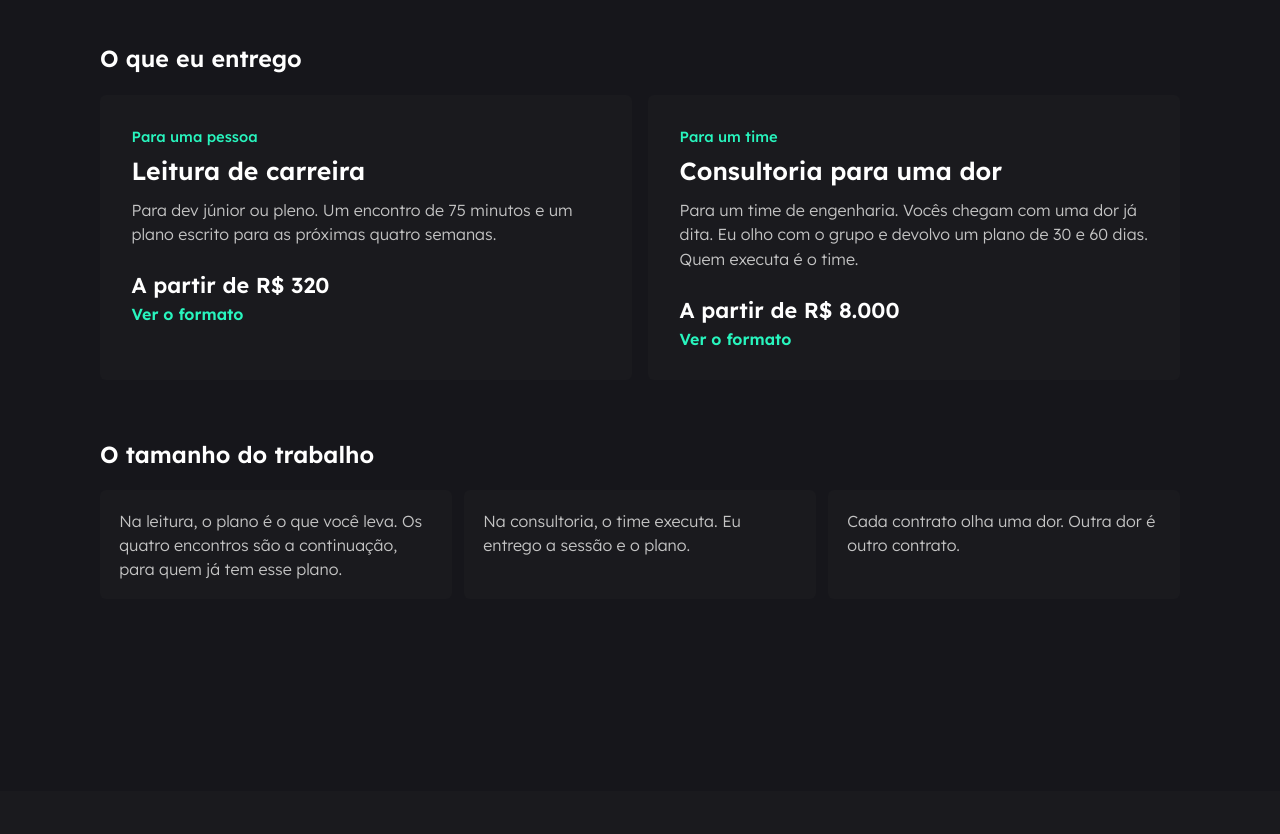
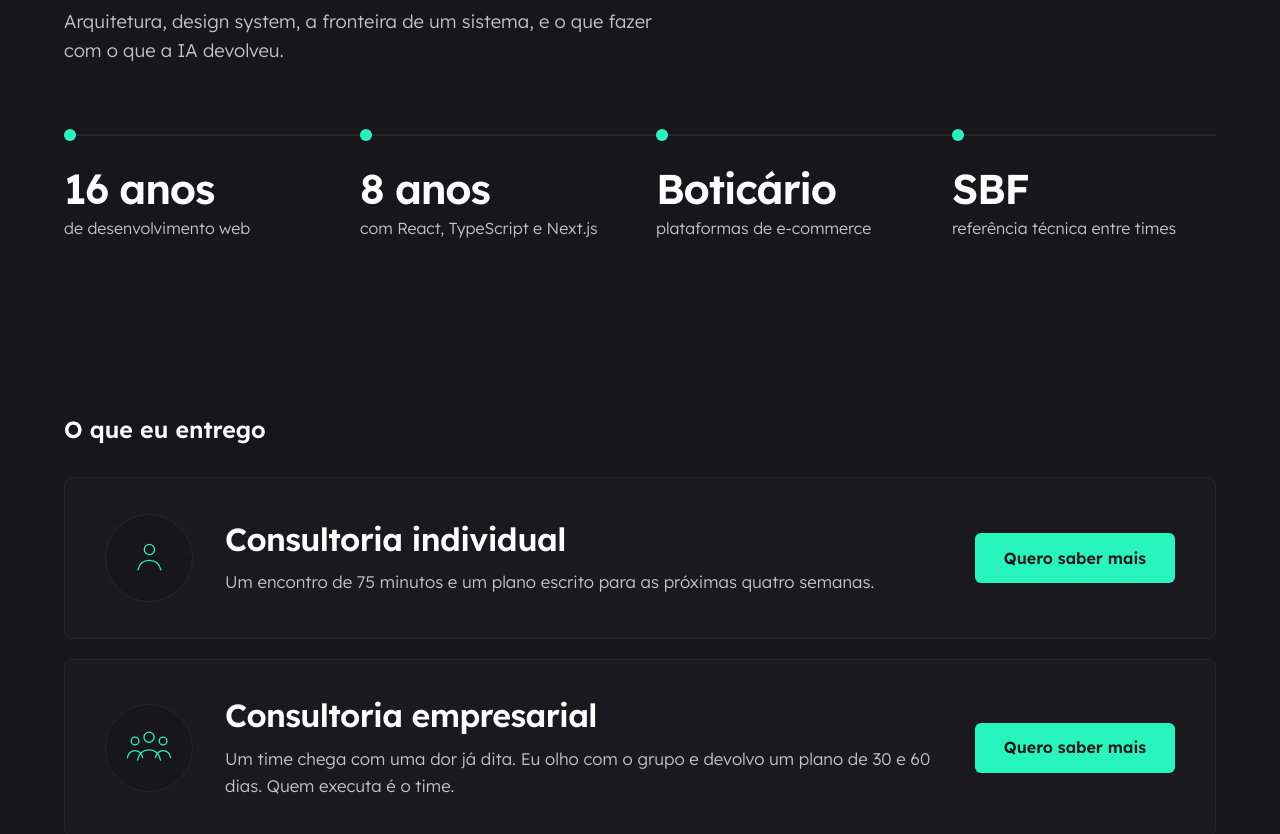
Before and after one commit to gabrielmedina/profile, a Next.js app: page /consultoria in a window 1280 px wide. Shown: the part 840-1674 px from the top of the page. Built offline with nearby package versions, Linux system fonts and the light colour scheme.

Commit message:
Abre a consultoria em faixas largas, com um preço só.
Individual e empresarial substituem júnior e pleno. O preço fica na página de cada formato, e a entrada ganha ícone, botão e uma trilha de experiência.

Co-authored-by: gmedina.santos <gmedina.santos@gmail.com>

```diff
--- a/src/config/site.ts
+++ b/src/config/site.ts
@@ -39,7 +39,7 @@ export const site = {
     path: '/consultoria',
     title: 'Consultoria',
     description:
-      'Leitura de carreira para devs júnior e pleno, e consultoria para uma dor de um time de engenharia. Preços e WhatsApp.',
+      'Consultoria individual para quem desenvolve, e consultoria empresarial para uma dor de um time. Preços e WhatsApp.',
   },
   posts: {
     title: 'Posts',
--- a/src/features/consulting/components/consulting-page/consulting-offer.tsx
+++ b/src/features/consulting/components/consulting-page/consulting-offer.tsx
@@ -10,7 +10,7 @@ type ConsultingOfferPageProps = {
 export function ConsultingOfferPage({ offer }: ConsultingOfferPageProps) {
   return (
     <div className={styles.wrapper}>
-      <div className={`${styles.container} ${styles.reading}`}>
+      <div className={styles.container}>
         <Breadcrumbs
           items={[
             { name: 'Início', href: '/' },
@@ -20,7 +20,6 @@ export function ConsultingOfferPage({ offer }: ConsultingOfferPageProps) {
         />
 
         <header className={styles.header}>
-          <p className={styles.eyebrow}>{offer.eyebrow}</p>
           <h1 className={styles.title}>{offer.title}</h1>
           <p className={styles.lead}>{offer.summary}</p>
           <WhatsAppCta offer={offer} />
--- a/src/features/consulting/components/consulting-page/consulting-page.tsx
+++ b/src/features/consulting/components/consulting-page/consulting-page.tsx
@@ -1,4 +1,5 @@
 import Image from 'next/image'
+import { trackAttrs } from '@/components/analytics/track-attrs'
 import { Breadcrumbs } from '@/components/breadcrumbs/breadcrumbs'
 import {
   consulting,
@@ -7,11 +8,12 @@ import {
   type ConsultingOffer,
 } from '../../content'
 import styles from './consulting.module.scss'
+import { OfferIcon } from './offer-icon'
 
 export function ConsultingPage() {
   return (
     <div className={styles.wrapper}>
-      <div className={styles.container}>
+      <div className={`${styles.container} ${styles.landing}`}>
         <Breadcrumbs
           items={[
             { name: 'Início', href: '/' },
@@ -32,7 +34,7 @@ export function ConsultingPage() {
               width={consultingCover.width}
               height={consultingCover.height}
               priority
-              sizes="(min-width: 768px) 480px, 100vw"
+              sizes="(min-width: 900px) 640px, 100vw"
               className={styles.coverImage}
             />
           </figure>
@@ -42,12 +44,16 @@ export function ConsultingPage() {
           <h2 id="experiencia" className={styles.sectionTitle}>
             {consulting.experience.heading}
           </h2>
-          <p className={styles.body}>{consulting.experience.body}</p>
-          <ul className={styles.experience}>
-            {consulting.experience.items.map((item) => (
-              <li key={item}>{item}</li>
+          <p className={styles.statement}>{consulting.experience.statement}</p>
+          <p className={styles.statementNote}>{consulting.experience.note}</p>
+          <ol className={styles.track}>
+            {consulting.experience.milestones.map((mark) => (
+              <li key={mark.value} className={styles.mark}>
+                <p className={styles.markValue}>{mark.value}</p>
+                <p className={styles.markCaption}>{mark.caption}</p>
+              </li>
             ))}
-          </ul>
+          </ol>
         </section>
 
         <section className={styles.section} aria-labelledby="entrega">
@@ -60,34 +66,28 @@ export function ConsultingPage() {
             ))}
           </div>
         </section>
-
-        <section className={styles.section} aria-labelledby="tamanho">
-          <h2 id="tamanho" className={styles.sectionTitle}>
-            {consulting.scope.heading}
-          </h2>
-          <ul className={styles.scope}>
-            {consulting.scope.items.map((item) => (
-              <li key={item}>{item}</li>
-            ))}
-          </ul>
-        </section>
       </div>
     </div>
   )
 }
 
 function OfferCard({ offer }: { offer: ConsultingOffer }) {
-  const from = offer.groups[0]?.prices[0]
-
   return (
-    <a className={styles.card} href={offerPath(offer.slug)}>
-      <p className={styles.eyebrow}>{offer.eyebrow}</p>
-      <h3 className={styles.cardTitle}>{offer.title}</h3>
-      <p className={styles.cardSummary}>{offer.summary}</p>
-      {from ? (
-        <p className={styles.cardFrom}>A partir de {from.display}</p>
-      ) : null}
-      <p className={styles.cardAction}>Ver o formato</p>
-    </a>
+    <article className={styles.card}>
+      <span className={styles.icon} aria-hidden="true">
+        <OfferIcon id={offer.id} />
+      </span>
+      <div className={styles.cardCopy}>
+        <h3 className={styles.cardTitle}>{offer.title}</h3>
+        <p className={styles.cardSummary}>{offer.summary}</p>
+      </div>
+      <a
+        className={styles.more}
+        href={offerPath(offer.slug)}
+        {...trackAttrs('clicked-consulting-offer', { offer: offer.id })}
+      >
+        Quero saber mais
+      </a>
+    </article>
   )
 }
--- a/src/features/consulting/components/consulting-page/consulting.module.scss
+++ b/src/features/consulting/components/consulting-page/consulting.module.scss
@@ -14,7 +14,7 @@
   display: flex;
   justify-content: center;
   min-height: 100vh;
-  padding: 0 1.6rem 3rem;
+  padding: 0 clamp(1.25rem, 5vw, 5rem) 5rem;
 }
 
 .container {
@@ -22,12 +22,12 @@
   flex-direction: column;
   width: 100%;
   min-width: 0;
-  max-width: 1080px;
+  max-width: 740px;
   animation: consulting-in ease 0.7s;
 }
 
-.reading {
-  max-width: 740px;
+.landing {
+  max-width: 1440px;
 }
 
 .hero {
@@ -84,7 +84,11 @@
 }
 
 .section {
-  margin-top: 3.75rem;
+  margin-top: 4.5rem;
+}
+
+.landing .section {
+  margin-top: 7rem;
 }
 
 .sectionTitle {
@@ -95,85 +99,154 @@
   line-height: 1.3;
 }
 
-.experience,
-.scope {
+.statement {
+  margin: 1.35rem 0 0;
+  max-width: 16em;
+  color: var(--color-title);
+  font-size: 2rem;
+  font-weight: 500;
+  line-height: 1.2;
+  letter-spacing: -0.03em;
+}
+
+.statementNote {
+  margin: 1rem 0 0;
+  max-width: 38rem;
+  color: var(--color-text);
+  font-size: 1.15rem;
+  font-weight: 300;
+  line-height: 1.6;
+}
+
+.track {
   display: grid;
-  gap: 0.75rem;
-  margin: 1.25rem 0 0;
+  gap: 0;
+  margin: 2.75rem 0 0;
   padding: 0;
   list-style: none;
 }
 
-.experience li,
-.scope li {
+.mark {
+  position: relative;
+  padding: 0 0 2.5rem 1.85rem;
+}
+
+.mark:not(:last-child)::before {
+  content: '';
+  position: absolute;
+  top: 0.85rem;
+  bottom: 0;
+  left: 5px;
+  width: 2px;
+  background: var(--color-border);
+}
+
+.mark::after {
+  content: '';
+  position: absolute;
+  top: 0.2rem;
+  left: 0;
+  width: 12px;
+  height: 12px;
+  border-radius: 50%;
+  background: var(--color-primary);
+}
+
+.markValue {
   margin: 0;
-  padding: 1.15rem 1.2rem;
-  background: var(--color-background-interactive);
-  border-radius: 6px;
+  color: var(--color-title);
+  font-size: 2.15rem;
+  font-weight: 600;
+  letter-spacing: -0.03em;
+  line-height: 1;
+}
+
+.markCaption {
+  margin: 0.45rem 0 0;
   color: var(--color-text);
   font-weight: 300;
-  line-height: 1.5;
+  line-height: 1.4;
 }
 
 .cards {
-  display: grid;
-  gap: 1rem;
-  margin-top: 1.35rem;
+  display: flex;
+  flex-direction: column;
+  gap: 1.25rem;
+  width: 100%;
+  margin-top: 2rem;
 }
 
 .card {
-  display: flex;
-  flex-direction: column;
-  min-height: 100%;
-  padding: 1.5rem;
+  display: grid;
+  gap: 1.35rem;
+  width: 100%;
+  padding: 1.6rem;
   background: var(--color-background-interactive);
-  border: 2px solid transparent;
-  border-radius: 6px;
-  text-decoration: none;
-  transition:
-    transform 0.25s ease,
-    border-color 0.25s ease;
+  border: 1px solid var(--color-border);
+  border-radius: 8px;
+}
 
-  &:hover,
-  &:focus-visible {
-    transform: translateY(-4px);
-    border-color: var(--color-primary);
+.icon {
+  display: grid;
+  width: 5.5rem;
+  height: 5.5rem;
+  place-items: center;
+  border: 1px solid var(--color-border);
+  border-radius: 50%;
+  background: var(--color-background);
+  color: var(--color-primary);
+
+  svg {
+    display: block;
+    width: auto;
+    height: 2.55rem;
   }
 }
 
-.eyebrow {
-  margin: 0 0 0.55rem;
-  color: var(--color-primary);
-  font-size: 0.92rem;
-  font-weight: 500;
+.cardCopy {
+  min-width: 0;
 }
 
 .cardTitle {
   margin: 0;
   color: var(--color-title);
-  font-size: 1.55rem;
+  font-size: 1.7rem;
   font-weight: 600;
-  line-height: 1.25;
+  line-height: 1.2;
+  letter-spacing: -0.02em;
 }
 
 .cardSummary {
-  margin: 0.75rem 0 0;
+  margin: 0.7rem 0 0;
   color: var(--color-text);
+  font-size: 1.05rem;
   font-weight: 300;
-  line-height: 1.55;
+  line-height: 1.6;
 }
 
-.cardFrom {
-  margin: 1.5rem 0 0;
-  color: var(--color-title);
-  font-size: 1.35rem;
+.more {
+  display: inline-flex;
+  align-items: center;
+  justify-content: center;
+  justify-self: start;
+  padding: 0.95rem 1.35rem;
+  border-radius: 6px;
+  background: var(--color-primary);
+  color: var(--color-background);
   font-weight: 600;
-}
+  line-height: 1.2;
+  text-decoration: none;
+  transition: transform 0.2s ease;
 
-.cardAction {
-  margin: 0.35rem 0 0;
-  color: var(--color-primary);
-  font-weight: 600;
+  &:hover,
+  &:focus-visible {
+    transform: translateY(-2px);
+  }
+
+  &:focus-visible {
+    outline: 2px solid var(--color-title);
+    outline-offset: 3px;
+  }
 }
 
 .steps {
@@ -288,12 +361,13 @@
 
 @media screen and (min-width: 768px) {
   .wrapper {
-    padding: 2rem 2rem 4rem;
+    padding-top: 1.5rem;
+    padding-bottom: 8rem;
   }
 
   .hero {
     grid-template-columns: minmax(0, 1.05fr) minmax(0, 0.95fr);
-    gap: 3rem;
+    gap: 3.5rem;
   }
 
   .cover {
@@ -301,26 +375,74 @@
   }
 
   .title {
-    font-size: 3.15rem;
+    font-size: 2.75rem;
+  }
+
+  .landing .title {
+    font-size: 4.25rem;
   }
 
   .subtitle {
-    font-size: 1.4rem;
+    font-size: 1.55rem;
   }
 
-  .experience {
-    grid-template-columns: 1fr 1fr;
+  .landing .section {
+    margin-top: 11rem;
   }
 
-  .scope {
-    grid-template-columns: 1fr 1fr 1fr;
-  }
-
-  .cards {
-    grid-template-columns: 1fr 1fr;
+  .statement {
+    font-size: 2.75rem;
   }
 
   .card {
-    padding: 1.85rem;
+    grid-template-columns: auto minmax(0, 1fr) auto;
+    align-items: center;
+    gap: 2rem;
+    padding: 2.25rem 2.5rem;
+  }
+
+  .cardTitle {
+    font-size: 2rem;
+  }
+
+  .more {
+    min-width: 12.5rem;
   }
 }
+
+@media screen and (min-width: 960px) {
+  .track {
+    position: relative;
+    grid-template-columns: repeat(4, minmax(0, 1fr));
+    column-gap: 2rem;
+    margin-top: 4rem;
+    padding-top: 2.4rem;
+  }
+
+  .track::before {
+    content: '';
+    position: absolute;
+    top: 5px;
+    right: 0;
+    left: 0;
+    height: 2px;
+    background: var(--color-border);
+  }
+
+  .mark {
+    padding: 0;
+  }
+
+  .mark:not(:last-child)::before,
+  .mark::before {
+    display: none;
+  }
+
+  .mark::after {
+    top: -2.4rem;
+  }
+
+  .markValue {
+    font-size: 2.6rem;
+  }
+}
--- /dev/null
+++ b/src/features/consulting/components/consulting-page/offer-icon.tsx
@@ -0,0 +1,51 @@
+import type { ConsultingOffer } from '../../content'
+
+type OfferIconProps = {
+  id: ConsultingOffer['id']
+}
+
+export function OfferIcon({ id }: OfferIconProps) {
+  return id === 'individual' ? <Person /> : <People />
+}
+
+function Person() {
+  return (
+    <svg viewBox="0 0 64 64" width="64" height="64" fill="none">
+      <circle cx="32" cy="18" r="8" stroke="currentColor" strokeWidth="2" />
+      <path
+        d="M14 50c2.2-10 8.2-15 18-15s15.8 5 18 15"
+        stroke="currentColor"
+        strokeWidth="2"
+        strokeLinecap="round"
+      />
+    </svg>
+  )
+}
+
+function People() {
+  return (
+    <svg viewBox="0 0 88 64" width="88" height="64" fill="none">
+      <circle cx="22" cy="22" r="6" stroke="currentColor" strokeWidth="2" />
+      <path
+        d="M10 48c1.6-7 6-11 12-11s10.4 4 12 11"
+        stroke="currentColor"
+        strokeWidth="2"
+        strokeLinecap="round"
+      />
+      <circle cx="66" cy="22" r="6" stroke="currentColor" strokeWidth="2" />
+      <path
+        d="M54 48c1.6-7 6-11 12-11s10.4 4 12 11"
+        stroke="currentColor"
+        strokeWidth="2"
+        strokeLinecap="round"
+      />
+      <circle cx="44" cy="16" r="8" stroke="currentColor" strokeWidth="2" />
+      <path
+        d="M26 52c2.2-11 8-16 18-16s15.8 5 18 16"
+        stroke="currentColor"
+        strokeWidth="2"
+        strokeLinecap="round"
+      />
+    </svg>
+  )
+}
--- a/src/features/consulting/content.ts
+++ b/src/features/consulting/content.ts
@@ -14,7 +14,6 @@ export type ConsultingPriceGroup = {
 export type ConsultingOffer = {
   id: 'individual' | 'company'
   slug: string
-  eyebrow: string
   title: string
   summary: string
   steps: readonly string[]
@@ -47,23 +46,23 @@ export const consulting = {
     'Sou Gabriel Medina, senior front-end engineer. Há mais de 16 anos trabalho com web, e há mais de 8 com React. Passei pelo Grupo Boticário, em plataformas de e-commerce, e hoje atuo no Grupo SBF como referência técnica entre times.',
   experience: {
     heading: 'Experiência',
-    body: 'O que eu levo para a conversa é critério. Arquitetura, design system, a fronteira de um sistema, e o que fazer com o que a IA devolveu.',
-    items: [
-      'Mais de 16 anos em desenvolvimento web, e mais de 8 com React, TypeScript e Next.js.',
-      'Arquitetura de front-end, design systems e microfrontends.',
-      'Grupo Boticário: evolução de plataformas de e-commerce.',
-      'Grupo SBF: referência técnica entre squads, da concepção da solução até a entrega.',
+    statement: 'O que eu levo para a conversa é critério.',
+    note: 'Arquitetura, design system, a fronteira de um sistema, e o que fazer com o que a IA devolveu.',
+    milestones: [
+      { value: '16 anos', caption: 'de desenvolvimento web' },
+      { value: '8 anos', caption: 'com React, TypeScript e Next.js' },
+      { value: 'Boticário', caption: 'plataformas de e-commerce' },
+      { value: 'SBF', caption: 'referência técnica entre times' },
     ],
   },
   deliveryHeading: 'O que eu entrego',
   offers: [
     {
       id: 'individual',
-      slug: 'leitura-de-carreira',
-      eyebrow: 'Para uma pessoa',
-      title: 'Leitura de carreira',
+      slug: 'individual',
+      title: 'Consultoria individual',
       summary:
-        'Para dev júnior ou pleno. Um encontro de 75 minutos e um plano escrito para as próximas quatro semanas.',
+        'Um encontro de 75 minutos e um plano escrito para as próximas quatro semanas.',
       steps: [
         'Você conta o momento, o que trava, e manda um material real: um projeto, uma pull request, ou uma decisão que está na sua mão.',
         'No encontro a gente confirma onde você está, olha o material e escolhe um próximo passo que cabe nas próximas semanas.',
@@ -72,16 +71,14 @@ export const consulting = {
       groups: [
         {
           prices: [
-            { label: 'Júnior', display: 'R$ 320', value: 320 },
-            { label: 'Pleno', display: 'R$ 520', value: 520 },
+            { label: 'Encontro e plano', display: 'R$ 320', value: 320 },
           ],
         },
         {
           intro:
             'Para quem já tem o plano: quatro encontros semanais de 45 minutos.',
           prices: [
-            { label: 'Júnior', display: 'R$ 640', value: 640 },
-            { label: 'Pleno', display: 'R$ 960', value: 960 },
+            { label: 'Quatro encontros', display: 'R$ 640', value: 640 },
           ],
         },
       ],
@@ -89,17 +86,15 @@ export const consulting = {
       boundary:
         'O plano é o que você leva. Os quatro encontros são a continuação, para quem já tem esse plano.',
       whatsappLabel: 'Chamar no WhatsApp',
-      whatsappMessage: `Olá, Gabriel. Vim pelo site e quero uma leitura de carreira.
-Sou júnior ou pleno:
+      whatsappMessage: `Olá, Gabriel. Vim pelo site e quero uma consultoria individual.
 Meu momento hoje: `,
     },
     {
       id: 'company',
-      slug: 'para-um-time',
-      eyebrow: 'Para um time',
-      title: 'Consultoria para uma dor',
+      slug: 'empresarial',
+      title: 'Consultoria empresarial',
       summary:
-        'Para um time de engenharia. Vocês chegam com uma dor já dita. Eu olho com o grupo e devolvo um plano de 30 e 60 dias. Quem executa é o time.',
+        'Um time chega com uma dor já dita. Eu olho com o grupo e devolvo um plano de 30 e 60 dias. Quem executa é o time.',
       steps: [
         'Uma página de combinado: a dor em uma frase, quem entra na sala, dois exemplos concretos enviados com cinco dias de antecedência, e o que fica de fora.',
         'Quarenta e cinco minutos com quem patrocina, para entender a restrição e o que “melhor” significa.',
@@ -127,19 +122,11 @@ Meu momento hoje: `,
       boundary:
         'O time executa. Eu entrego a sessão e o plano. Outra dor é outro contrato.',
       whatsappLabel: 'Chamar no WhatsApp',
-      whatsappMessage: `Olá, Gabriel. Vim pelo site e quero uma consultoria para o time.
+      whatsappMessage: `Olá, Gabriel. Vim pelo site e quero uma consultoria empresarial.
 A dor que queremos olhar:
 Quantas pessoas entrariam na sessão: `,
     },
   ],
-  scope: {
-    heading: 'O tamanho do trabalho',
-    items: [
-      'Na leitura, o plano é o que você leva. Os quatro encontros são a continuação, para quem já tem esse plano.',
-      'Na consultoria, o time executa. Eu entrego a sessão e o plano.',
-      'Cada contrato olha uma dor. Outra dor é outro contrato.',
-    ],
-  },
   whatsapp,
 } as const
 
```
Also changed, not shown: next.config.ts (+10 -0 lines), specs/005-monetization.md (+14 -17 lines).
